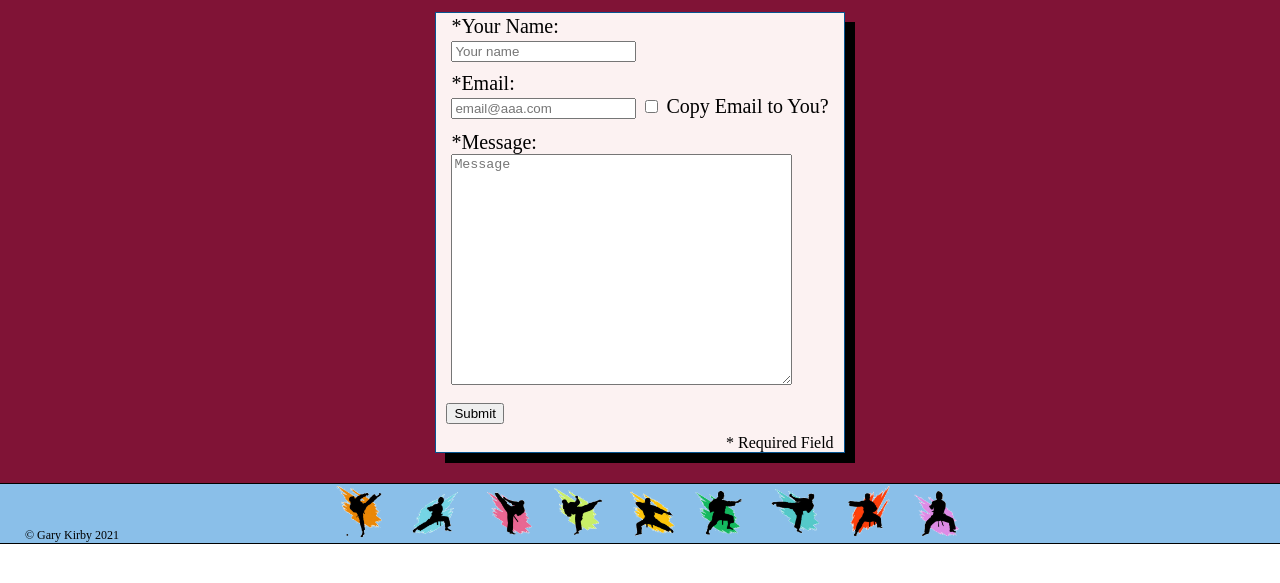
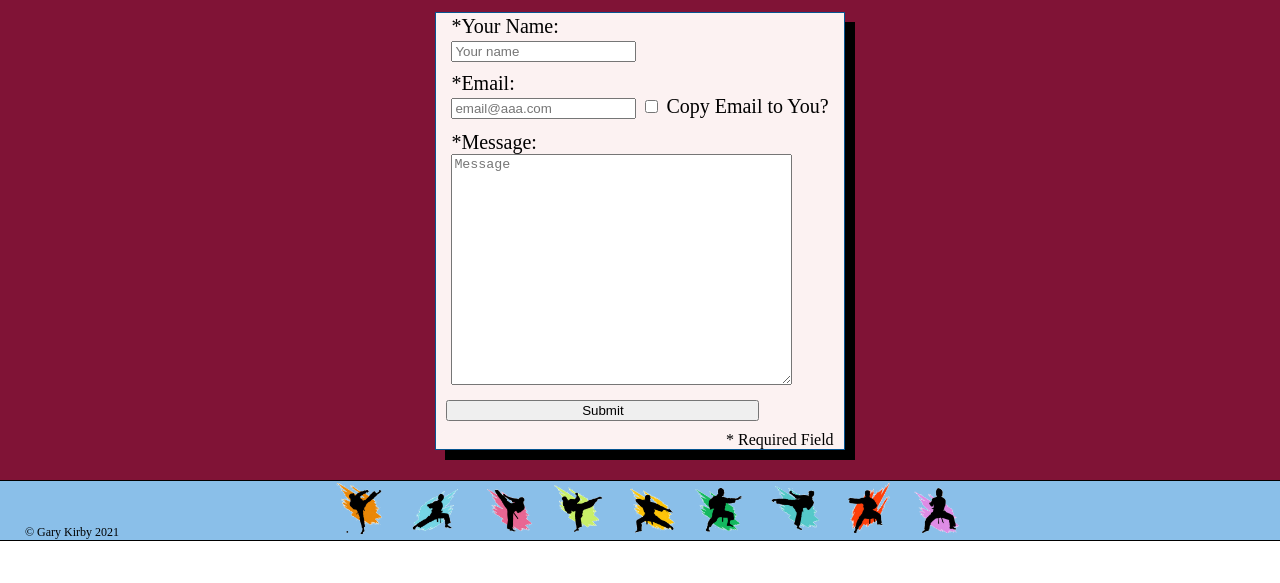
Before and after one commit to Gazzaspc/MartialArts, a plain HTML site: page contact.html in a window 1280 px wide. Shown: the part 189-772 px from the top of the page. Drawn offline with Linux system fonts and the light colour scheme.

Commit message:
Changed submit button length

```diff
--- a/contact.html
+++ b/contact.html
@@ -14,7 +14,7 @@
 
         #reqdField {
             margin: 10px 0 0 0;
-            position:relative;
+            position: relative;
             text-align: end;
             right: 0;
         }
@@ -25,7 +25,6 @@
                 grid-template-columns: 1fr 1fr;
                 grid-gap: 10px 10px;
             }
-
         }
 
         @media only screen and (max-width: 550px) {
@@ -111,6 +110,12 @@
             margin: 0 auto 30px auto;
             overflow: auto;
             box-shadow: 10px 10px 0 black;
+        }
+
+        .button2 {
+            display:block;
+            text-align: center;
+            width:313px;
         }
 
     </style>
@@ -209,13 +214,10 @@
                         </tr>
 
                     </table>
-                        <p id="reqdField">* Required Field</p>
+                    <p id="reqdField">* Required Field</p>
 
                 </form>
-
-
             </div>
-
         </div>
 
     </section>
```
